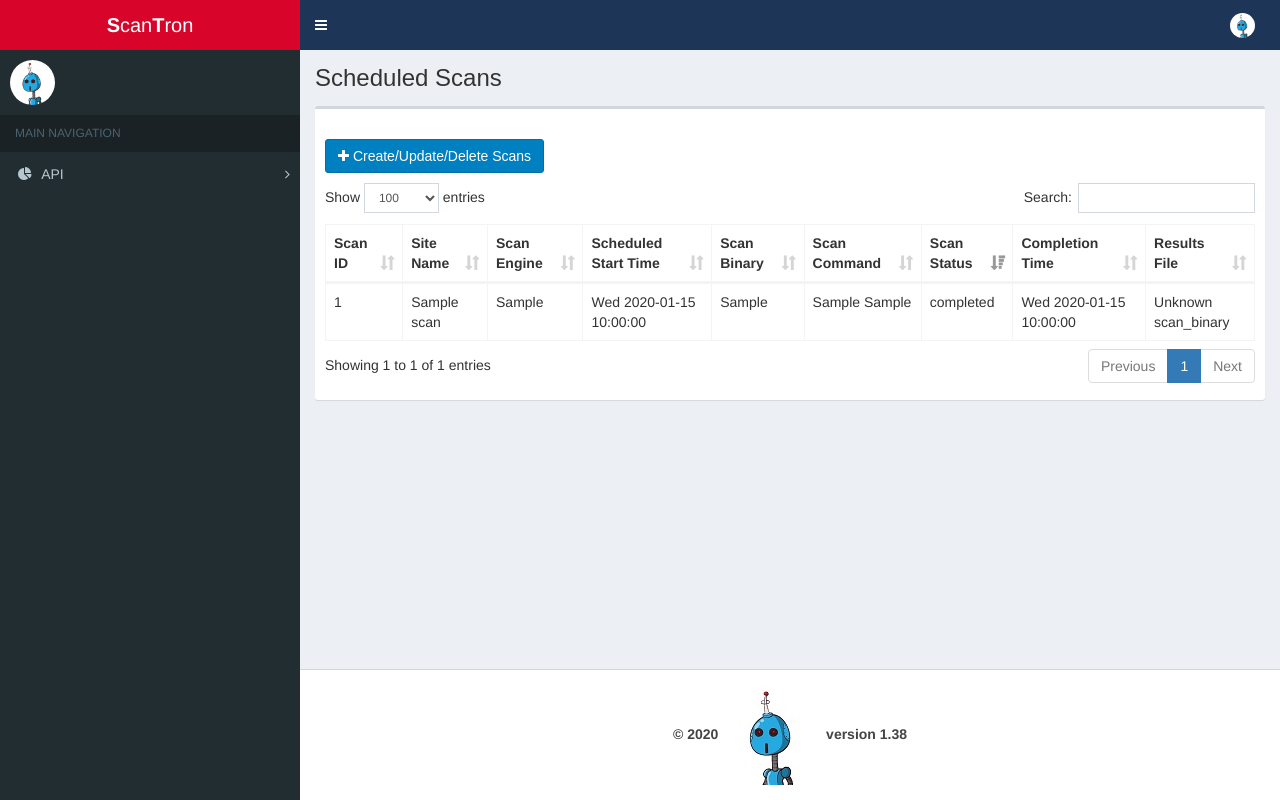
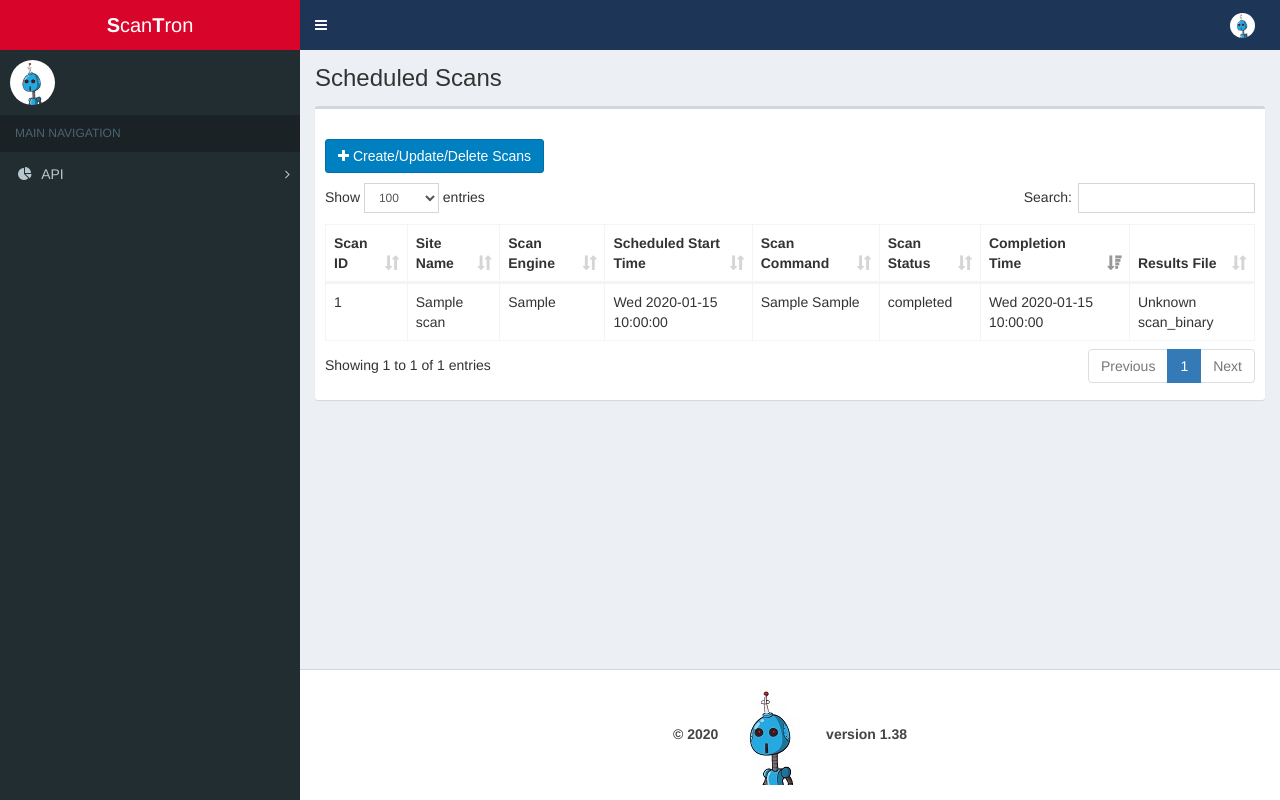
Before and after one commit to rackerlabs/scantron, a Django app: template console/django_scantron/templates/django_scantron/scheduled_scan_list.html in a window 1280 px wide. Run offline with Django 3.2, Linux system fonts and the light colour scheme; the template is opened without the code that fills it: most values are stand-ins (such as "Sample title", 1, 10 or a date in 2020); some libraries are stand-ins or nearby versions.

Commit message:
Removed redundant Scan Binary column

```diff
--- a/console/django_scantron/templates/django_scantron/scheduled_scan_list.html
+++ b/console/django_scantron/templates/django_scantron/scheduled_scan_list.html
@@ -19,7 +19,6 @@ Scheduled Scans
             <th>Site Name</th>
             <th>Scan Engine</th>
             <th>Scheduled Start Time</th>
-            <th>Scan Binary</th>
             <th>Scan Command</th>
             <th>Scan Status</th>
             <th>Completion Time</th>
@@ -34,7 +33,6 @@ Scheduled Scans
             <td>{{ scan.site_name }}</td>
             <td>{{ scan.scan_engine }}</td>
             <td>{{ scan.start_datetime|date:"D Y-m-j H:i:s" }} </td>
-            <td>{{ scan.scan_binary }}</td>
             <td>{{ scan.scan_binary }} {{ scan.scan_command | truncatechars:255 }}</td>
             <td>{{ scan.scan_status }}</td>
             <td>{{ scan.completed_time|date:"D Y-m-j H:i:s" }}</td>
```
